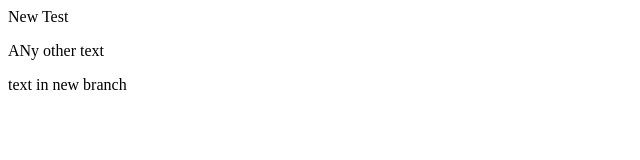
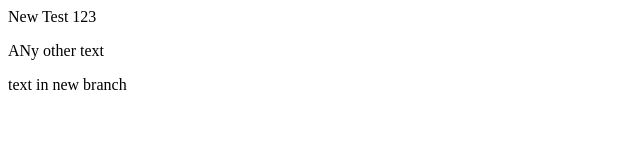
Before and after one commit to Rwiddha/demo, a plain HTML site: page index.html in a window 1280 px wide. Shown: the full height of the page, 0-640 px from the left. Drawn offline with Linux system fonts and the light colour scheme.

Commit message:
changed master branch

```diff
--- a/index.html
+++ b/index.html
@@ -1,3 +1,3 @@
-<p>New Test</p>
+<p>New Test 123</p>
 <p>ANy other text</p>
 <p>text in new branch</p>
```
